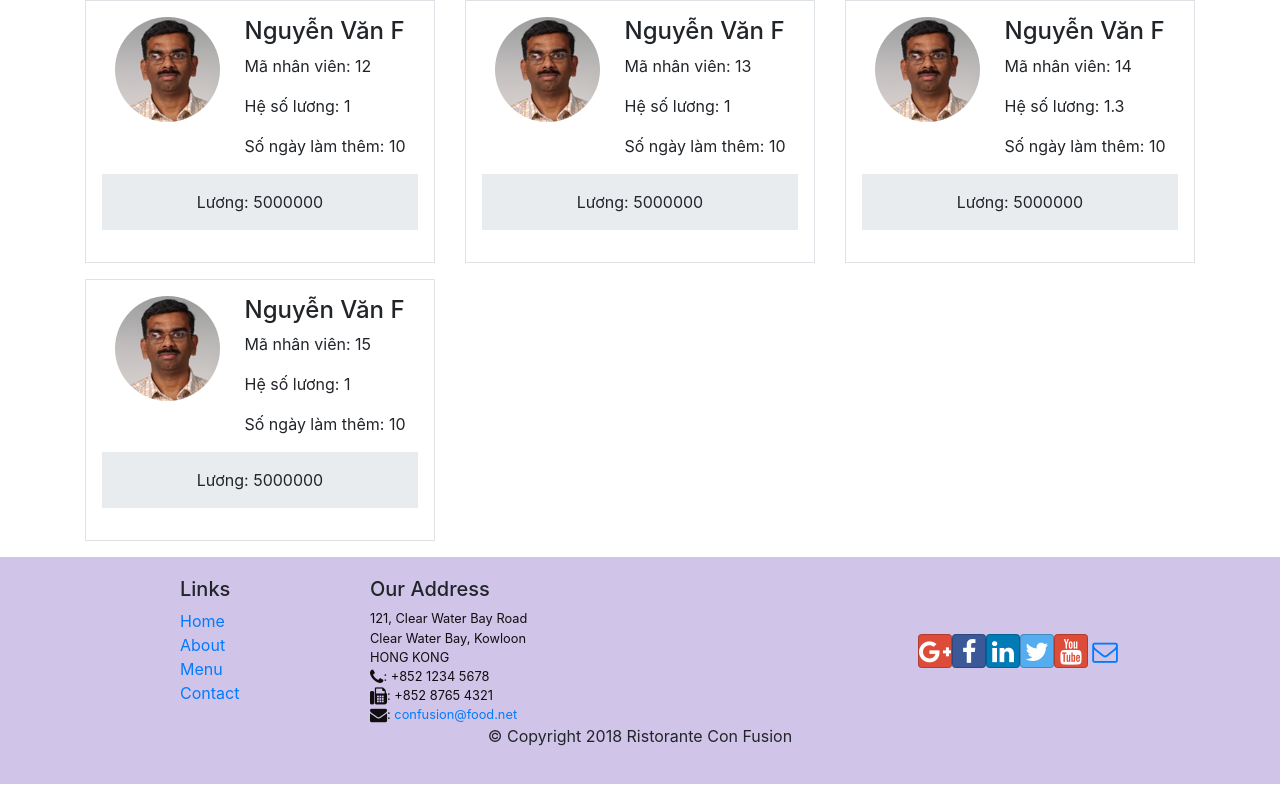
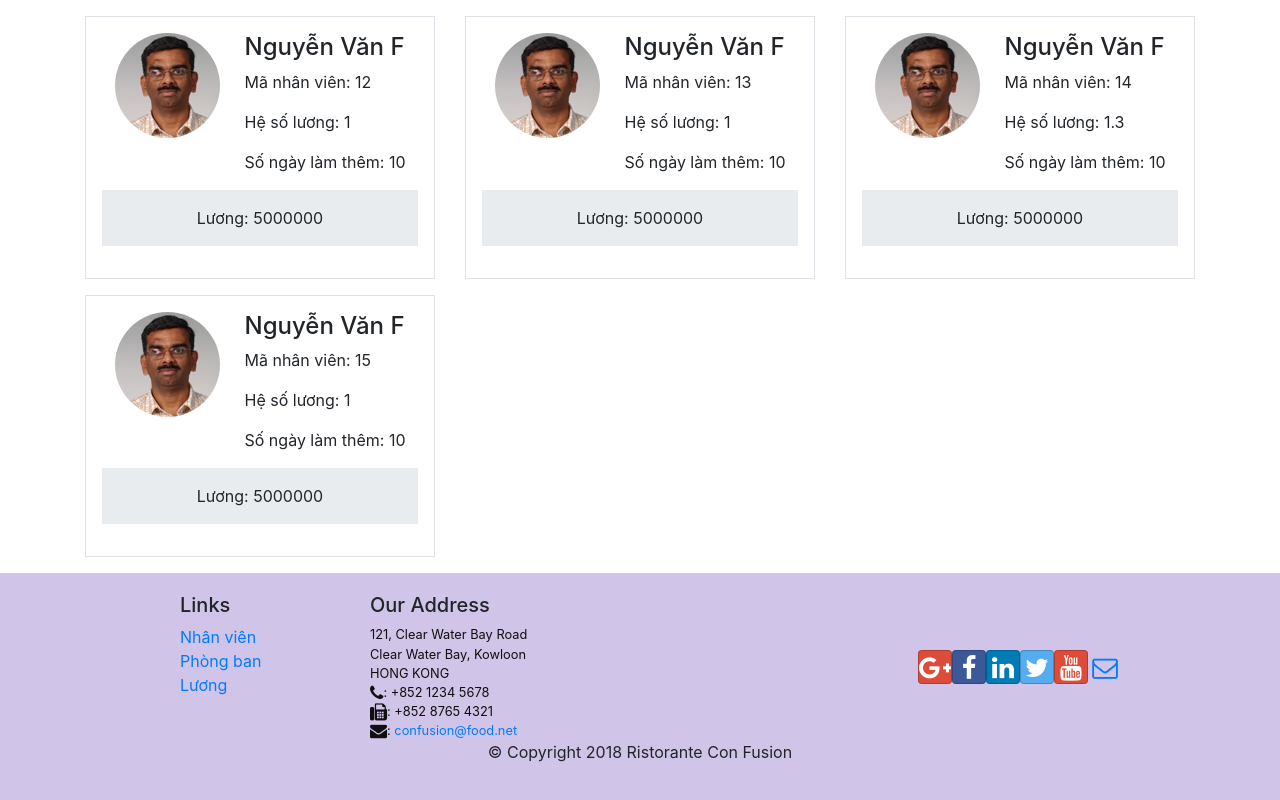
Before and after one commit to hoabao0809/FUNixReactJSLab, a React (Create React App) app: page /salary in a window 1280 px wide. Shown: the part 1261-2061 px from the top of the page. Built offline with nearby package versions, Linux system fonts and the light colour scheme.

Commit message:
add Link to Footer Component

```diff
--- a/src/components/FooterComponent.js
+++ b/src/components/FooterComponent.js
@@ -10,16 +10,13 @@ function Footer() {
             <h5>Links</h5>
             <ul className="list-unstyled">
               <li>
-                <Link to="/home">Home</Link>
+                <Link to="/staff">Nhân viên</Link>
               </li>
               <li>
-                <Link to="/aboutus">About</Link>
+                <Link to="/department">Phòng ban</Link>
               </li>
               <li>
-                <Link to="/menu">Menu</Link>
-              </li>
-              <li>
-                <Link to="/contactus">Contact</Link>
+                <Link to="/salary">Lương</Link>
               </li>
             </ul>
           </div>
--- a/src/components/SalaryComponent.js
+++ b/src/components/SalaryComponent.js
@@ -79,7 +79,7 @@ export default function SalaryComponent({ staffs }) {
           </div>
         </div>
 
-        <div className="row">
+        <div className="row mt-3">
           <RenderByCondition staffs={staffs} sortBy={selectValue} />
         </div>
       </div>
```
